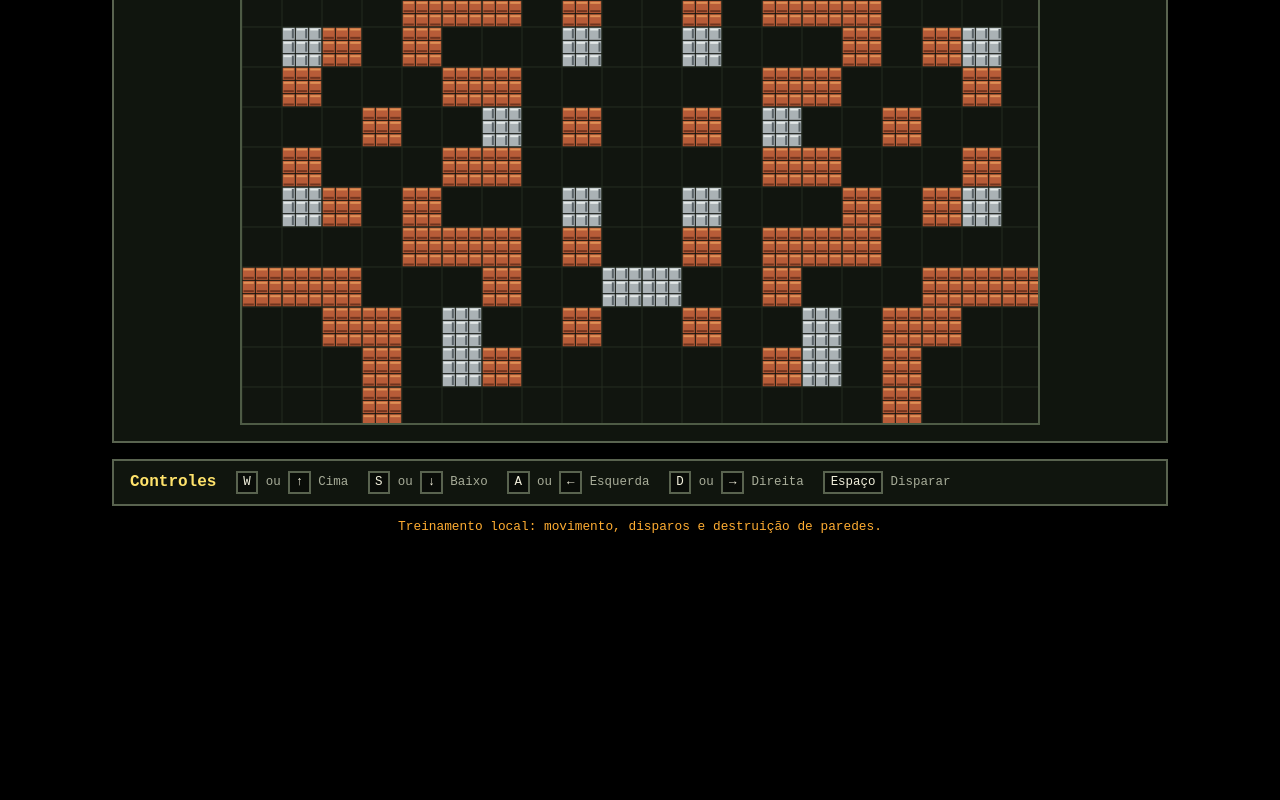
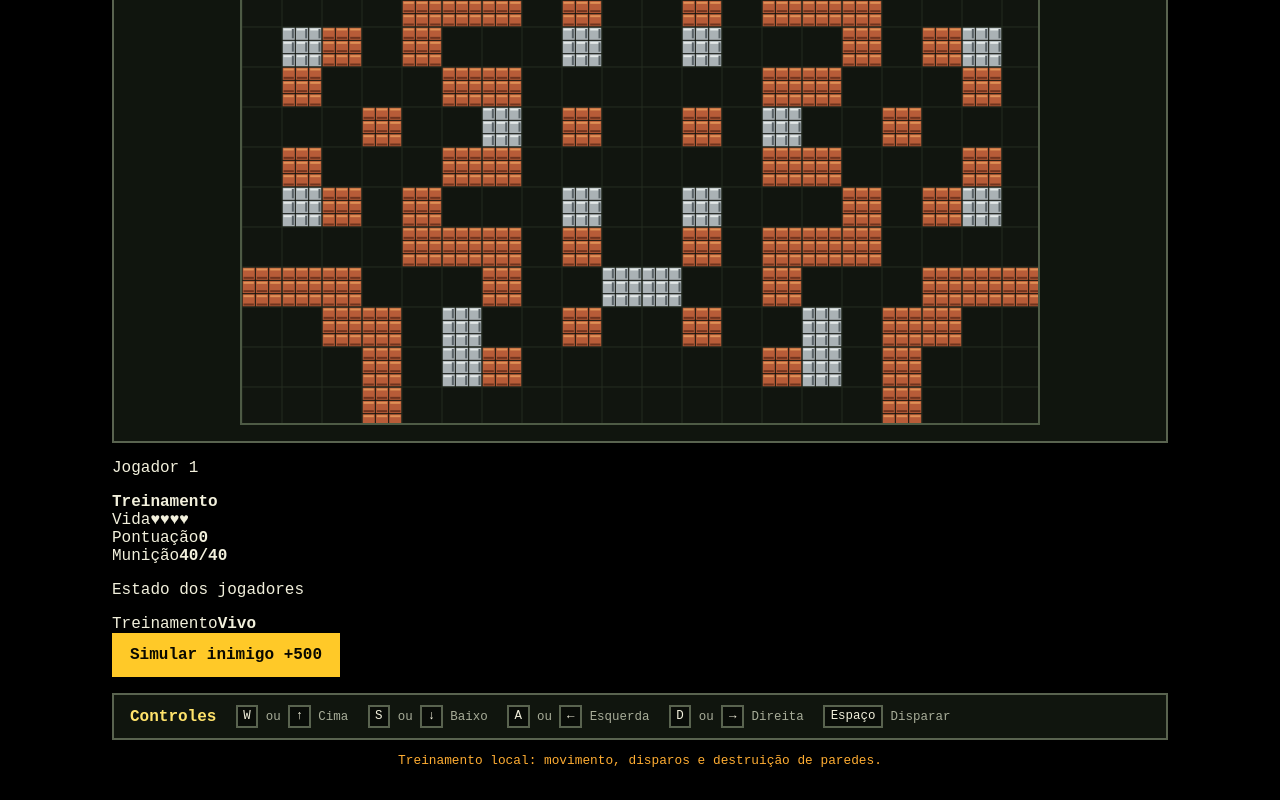
Before and after one commit to erickpxd/battle-tanks-frontend, an Angular app: page /tutorial in a window 1280 px wide. Shown: the part 493-1293 px from the top of the page. Before the commit the page ends 1059 px from the top, so only its background shows below. Built offline with nearby package versions, Linux system fonts and the light colour scheme.

Commit message:
Add game score to HTML file

```diff
--- a/src/app/features/game/game.html
+++ b/src/app/features/game/game.html
@@ -20,8 +20,36 @@
     </div>
   </header>
 
-  <section class="battle-panel">
-    <app-game-canvas />
+  <section class="game-layout">
+    <section class="battle-panel" aria-label="Campo de batalha">
+      <app-game-canvas />
+    </section>
+
+    <aside class="player-panel" aria-label="Painel do jogador">
+      <p class="panel-title">Jogador 1</p>
+      <strong class="player-name">{{ playerName }}</strong>
+      <div class="stat-line">
+        <span>Vida</span>
+        <span class="hearts" aria-label="Vida restante">
+          @for (heart of hearts(); track $index) { <span aria-hidden="true">♥</span> }
+        </span>
+      </div>
+      <div class="stat-line"><span>Pontuação</span><strong>{{ scoreStore.score() }}</strong></div>
+      <div class="stat-line"><span>Munição</span><strong>{{ scoreStore.ammo() }}/{{ scoreStore.maxAmmo }}</strong></div>
+
+      <div class="players-state">
+        <p class="panel-title">Estado dos jogadores</p>
+        @for (player of players(); track player.name) {
+          <div class="player-state">
+            <span>{{ player.name }}</span>
+            @if (player.status === 'alive') { <strong class="state state--alive">Vivo</strong> }
+            @else if (player.status === 'injured') { <strong class="state state--injured">Ferido</strong> }
+            @else { <strong class="state state--dead">Morto</strong> }
+          </div>
+        }
+      </div>
+      <button type="button" class="button button--enemy" (click)="simulateEnemyDestroyed()">Simular inimigo +500</button>
+    </aside>
   </section>
 
   <aside class="controls" aria-label="Controles do tanque">
```
